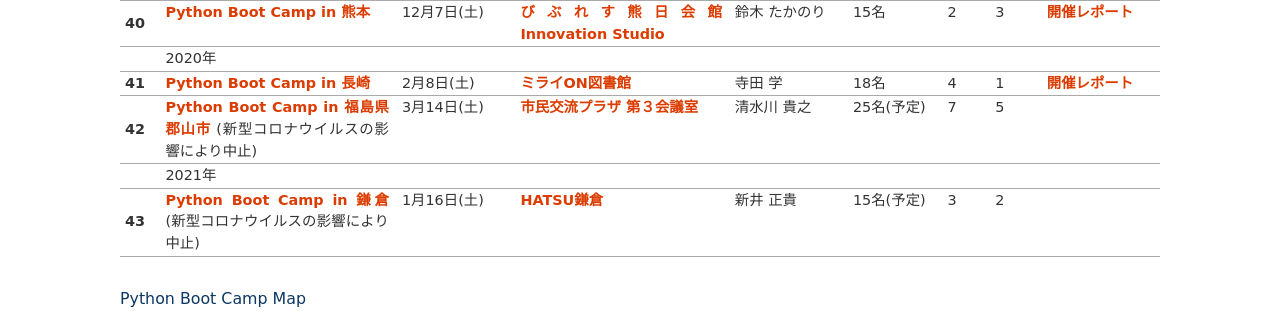
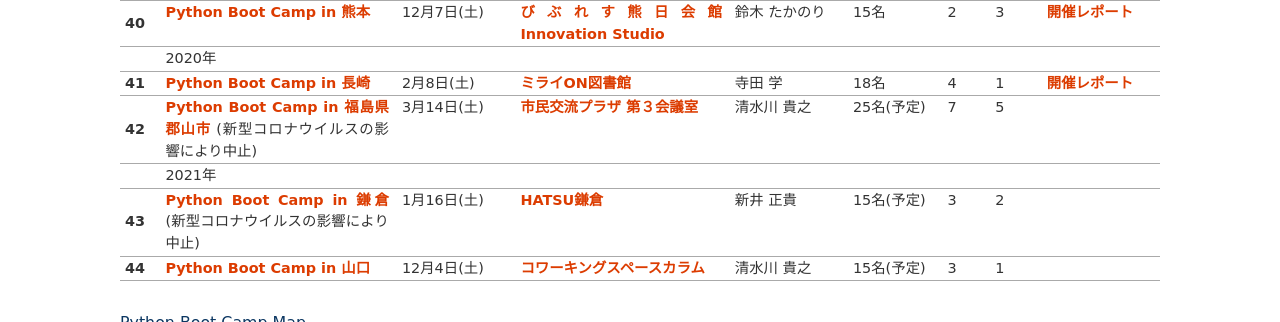
Before and after one commit to pyconjp/www.pycon.jp, a Sphinx documentation site: the page built from source/support/bootcamp.rst, in a window 1280 px wide and 900 px high, scrolled down 3737 px, cut to the strip 0-322 px from the top of the window. Built offline with Sphinx 7.4.7, drawn with Linux system fonts in a browser that asks for light colours; some of the changed text lies outside the part shown.

Commit message:
Add pycamp yamaguchi

```diff
--- a/source/support/bootcamp.rst
+++ b/source/support/bootcamp.rst
@@ -64,8 +64,8 @@
      - 三重、滋賀、**京都** (2)、**大阪**、**兵庫**、奈良、**和歌山**
      - 4/7
    * - 中国
-     - 鳥取、島根、**岡山**、**広島**、山口
-     - 2/5
+     - 鳥取、島根、**岡山**、**広島**、**山口**
+     - 3/5
    * - 四国
      - **香川**、**愛媛**、**徳島**、**高知**
      - 4/4
@@ -577,6 +577,15 @@
      - 3
      - 2
      -
+   * - 44
+     - `Python Boot Camp in 山口 <https://pyconjp.connpass.com/event/205993/>`__
+     - 12月4日(土)
+     - `コワーキングスペースカラム <https://www.cws-column.net/>`_
+     - 清水川 貴之
+     - 15名(予定)
+     - 3
+     - 1
+     -
 
 Python Boot Camp Map
 --------------------
```
Also changed, not shown: other parts of source/support/bootcamp.rst (+1 -1 lines).
